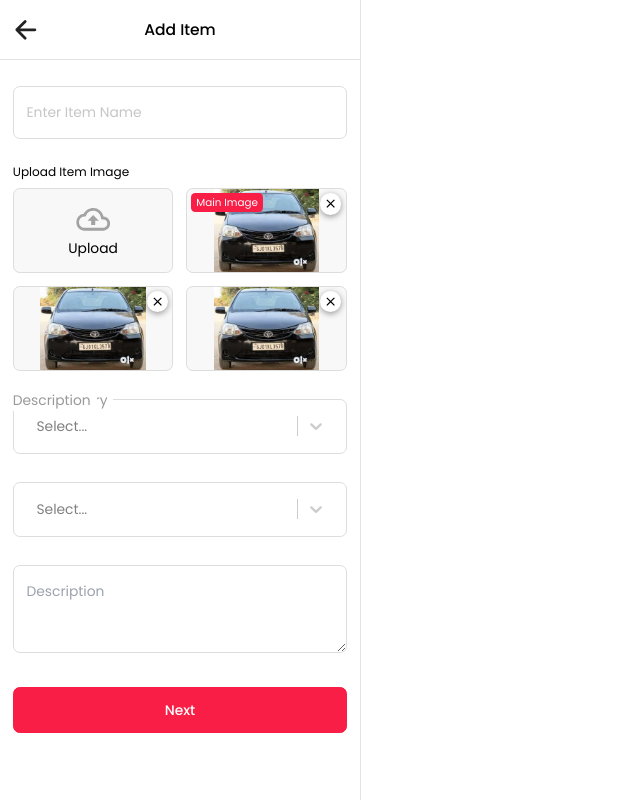
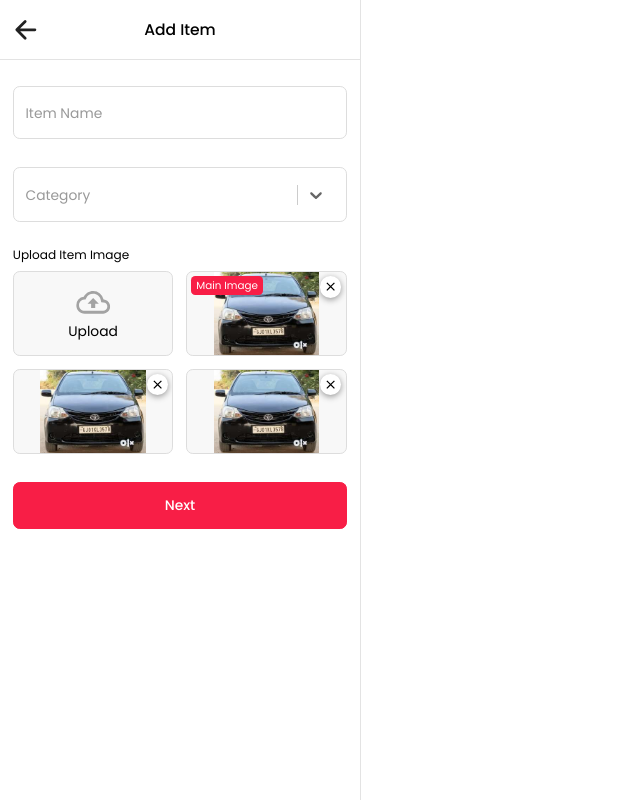
Before and after one commit to 25mohit/rent-property-project-frontend, a Next.js app: page /AddItem in a window 1280 px wide. Shown: the whole page, without its empty margins (0-640 px from the left). Built offline with nearby package versions, Linux system fonts and the light colour scheme.

Commit message:
select dropdown error

```diff
--- a/src/app/AddItem/page.tsx
+++ b/src/app/AddItem/page.tsx
@@ -1,15 +1,18 @@
-import React from "react";
+"use client"
+import React, { useState } from "react";
 import SingleContentLayout from "../components/HOC/Layout/SingleContentLayout";
 import { IoArrowBack } from "react-icons/io5";
 import Link from "next/link";
 import { prImg1, profileImg } from "../../../public/images";
 import Image from "next/image";
 import { FaCamera } from "react-icons/fa6";
-import SelectDropdown from "../components/Utils/Form/SelectDropdown/page";
+import SelectDropdown from "../components/Utils/Form/SelectDropdown/SelectDropdown";
 import { MdClose, MdOutlineCloudUpload } from "react-icons/md";
+import InputField from "../components/Utils/Form/InputField/InputField";
 
 
 const AddItem = () => {
+    const [category, setCategory] = useState('')
     return (
         <>
             <SingleContentLayout>
@@ -24,11 +27,10 @@ const AddItem = () => {
                 </div>
 
                 <div className="defaultSpace">
-                    <div className="formGroup">
-                        <label className="formLabel">Item Name</label>
-                        <input type="text" className='form-control' placeholder='Enter Item Name' />
-                        <p className='error danger'></p>
-                    </div>
+
+                    <InputField type="text" placeholder="Item Name" />
+                    <SelectDropdown placeholder="Category" setValue={setCategory} value={category}/>
+
                     <div className="formGroup">
                         <label className="formLabelNew">Upload Item Image</label>
                         <div className="uploadedMultiImg">
@@ -55,21 +57,12 @@ const AddItem = () => {
                         </div>
                         <p className='error danger'></p>
                     </div>
-                    <div className="formGroup">
-                        <label className="formLabel">Category</label>
-                        <SelectDropdown />
-                        <p className='error danger'></p>
-                    </div>
-                    <div className="formGroup">
-                        <label className="formLabel">Sub Category</label>
-                        <SelectDropdown />
-                        <p className='error danger'></p>
-                    </div>
-                    <div className="formGroup">
+
+                    {/* <div className="formGroup">
                         <label className="formLabel">Description</label>
                         <textarea className='form-control' placeholder='Description'></textarea>
                         <p className='error danger'></p>
-                    </div>
+                    </div> */}
                     <Link href="/SelectAddress" className='btn mainBtn fillBtn'>Next</Link>
 
                 </div>
--- a/src/app/ChangePassword/page.tsx
+++ b/src/app/ChangePassword/page.tsx
@@ -6,6 +6,7 @@ import { profileImg } from "../../../public/images";
 import Image from "next/image";
 import { FaCamera } from "react-icons/fa6";
 import { AiFillEye } from "react-icons/ai";
+import InputField from "../components/Utils/Form/InputField/InputField";
 
 const ChangePassword = () => {
     return (
@@ -21,39 +22,9 @@ const ChangePassword = () => {
             </div>
 
             <div className="defaultSpace">
-                <div className="formGroup">
-                    <label className="formLabel">Old Password</label>
-                    <div className='flex relative'>
-                        <input type="password" className='form-control' placeholder='Enter Old Password' />
-                        <button type="button" className="eyeAction">
-                            <AiFillEye />
-                            {/* <AiFillEyeInvisible /> */}
-                        </button>
-                    </div>
-                    <p className='error danger'></p>
-                </div>
-                <div className="formGroup">
-                    <label className="formLabel">New Password</label>
-                    <div className='flex relative'>
-                        <input type="password" className='form-control' placeholder='Enter New Password' />
-                        <button type="button" className="eyeAction">
-                            <AiFillEye />
-                            {/* <AiFillEyeInvisible /> */}
-                        </button>
-                    </div>
-                    <p className='error danger'></p>
-                </div>
-                <div className="formGroup">
-                    <label className="formLabel">Confirm Password</label>
-                    <div className='flex relative'>
-                        <input type="password" className='form-control' placeholder='Enter Confirm Password' />
-                        <button type="button" className="eyeAction">
-                            <AiFillEye />
-                            {/* <AiFillEyeInvisible /> */}
-                        </button>
-                    </div>
-                    <p className='error danger'></p>
-                </div>
+                <InputField type="password" placeholder="New Password" />
+                <InputField type="password" placeholder="Old Password" />
+                <InputField type="password" placeholder="Confirm Password" />
                 <button className='btn mainBtn fillBtn'>Submit</button>
 
             </div>
--- a/src/app/SelectAddress/page.tsx
+++ b/src/app/SelectAddress/page.tsx
@@ -5,7 +5,7 @@ import Link from "next/link";
 import { prImg1, profileImg } from "../../../public/images";
 import Image from "next/image";
 import { FaCamera } from "react-icons/fa6";
-import SelectDropdown from "../components/Utils/Form/SelectDropdown/page";
+import SelectDropdown from "../components/Utils/Form/SelectDropdown/SelectDropdown";
 import { MdClose, MdOutlineCloudUpload } from "react-icons/md";
 
 
--- a/src/app/Signup/page.tsx
+++ b/src/app/Signup/page.tsx
@@ -13,9 +13,6 @@ const Signup = () => {
 
   const [showVerifyOTP, setShowVerifyOTP] = useState(false);
 
-  const handleGetOTPClick = () => {
-    setShowVerifyOTP(true);
-  };
 
   return (
     <UserForm title="Create an account">
@@ -28,13 +25,9 @@ const Signup = () => {
       </div>
 
       <InputField type="text" placeholder="Full Name" />
-      <InputField type="email" placeholder="Email Address" />
-      <InputField type="number" field="mobile" label="+91" placeholder="Phone Number" />
-      <InputField type="password" placeholder="Password" />
-      <InputField type="text" placeholder="Refer Code" />
+      <InputField type="email" placeholder="Email Address" verifyClick={setShowVerifyOTP} />
 
-{/*
-      <div className="formGroup">
+      { showVerifyOTP && <div className='formGroup showOtp'>
         <div className="verificationForm">
           <label>OTP has been sent please verify</label>
           <div className='otpBox'>
@@ -47,7 +40,12 @@ const Signup = () => {
           </div>
         </div>
         <p className='error success text-center'></p>
-      </div> */}
+      </div> }
+      <InputField type="number" field="mobile" label="+91" placeholder="Phone Number" />
+      <InputField type="password" placeholder="Password" />
+      <InputField type="text" placeholder="Refer Code" />
+
+
 
       <div className="formGroup">
         <label className="checkbox agreeTerms">
--- a/src/app/components/Utils/Form/InputField/InputField.tsx
+++ b/src/app/components/Utils/Form/InputField/InputField.tsx
@@ -34,9 +34,9 @@ const InputField:React.FC<InputInterface> = ({ type, placeholder, min, max, fiel
       <div className='formGroupMain'>
         <input type={type} id={newID} className={`form-control ${field === "mobile" ? 'phoneNumberSpace' : ''}`} min={min} max={max} onChange={handleInputChange}/>
         <label htmlFor={newID} className={hasValue ? 'formLabel active' : 'formLabel'}>{placeholder}</label>
-        { field === "mobile" && <span className='countryCode'>+91</span>}
+        { field === "mobile" && <span className='countryCode'>{label}</span>}
         { type === "password" && <button type="button" className="eyeAction"><AiFillEye id="show-pass-btn"/></button> }
-        { type === "email" && <button className='getOtpBtn' id="verify-btn" onClick={() => verifyClick && verifyClick(prev => !prev)}>Get OTP</button> }
+        { type === "email" && <button type="button" className='getOtpBtn' id="verify-btn" onClick={() => verifyClick && verifyClick(prev => !prev)}>Get OTP</button> }
       </div>
       <p className='error danger'></p>
     </div>
--- /dev/null
+++ b/src/app/components/Utils/Form/SelectDropdown/SelectDropdown.tsx
@@ -0,0 +1,62 @@
+'use client'
+import React, { useEffect, useState } from 'react';
+
+import Select from 'react-select';
+
+
+interface InputInterface {
+    placeholder: string,
+    setValue: React.Dispatch<React.SetStateAction<string>>,
+    value?: string,
+    verifyClick?: React.Dispatch<React.SetStateAction<boolean>>
+}
+const options = [
+    { value: 'furniture', label: 'Furniture' },
+    { value: 'cars', label: 'Cars' },
+    { value: 'property', label: 'Property' },
+    { value: 'electronic', label: 'Electronic' }
+]
+
+const SelectDropdown: React.FC<InputInterface> = ({ placeholder, setValue, value }) => {
+    const [newID, setNewID] = useState('');
+    const [hasValue, setHasValue] = useState(false);
+    const [menuIsOpen, setMenuIsOpen] = useState(false);
+
+    useEffect(() => {
+        function generateRandomNumber() {
+            const currentTime = Date.now(); // Get the current timestamp
+            const randomNumber = Math.floor(Math.random() * currentTime); // Generate a random number based on the current timestamp
+            return `${randomNumber}`;
+        }
+        setNewID(generateRandomNumber())
+    }, [])
+
+    const onChangerHandler = (e: any) => {
+        const val = e.value
+        console.log("asdasd",e)
+        if(val !== ""){
+            setValue(val)
+            setHasValue(true)
+        }
+    }
+    useEffect(() => {
+        if(menuIsOpen){
+            setHasValue(true)
+        }
+    },[menuIsOpen])
+
+    console.log("hasValue", hasValue)
+    return (
+        <div className="formGroup">
+            <div className='selectDropDown'>
+                <div className='formGroupMain'>
+                    <Select onMenuOpen={() => setMenuIsOpen(true)} onMenuClose={() => setMenuIsOpen(false)}  autoFocus={true} value={value} options={options} placeholder="" onChange={onChangerHandler}/>
+                    <label htmlFor={newID} className={hasValue ? 'formLabel active' : 'formLabel'}>{placeholder}</label>
+                </div>
+            </div>
+            <p className='error danger'></p>
+        </div>
+    );
+};
+
+export default SelectDropdown;
--- a/src/app/components/Utils/Form/SelectDropdown/page.tsx
+++ /dev/null
@@ -1,23 +0,0 @@
-'use client'
-import React from 'react';
-
-import Select from 'react-select';
-
-
-const options = [
-{ value: 'furniture', label: 'Furniture' },
-{ value: 'cars', label: 'Cars' },
-{ value: 'property', label: 'Property' },
-{ value: 'electronic', label: 'Electronic' }
-]
-
-const SelectDropdown = () => {
-
-    return (
-        <div className='selectDropDown'>
-            <Select options={options} />
-        </div>
-    );
-};
-
-export default SelectDropdown;
--- a/src/app/style.scss
+++ b/src/app/style.scss
@@ -107,6 +107,7 @@ input:checked ~ .checkmark:after {
 	    z-index: 1;
 		transition: 0.2s;
 		color: #999999;
+		pointer-events: none;
 	}
 
 
@@ -133,6 +134,12 @@ input:checked ~ .checkmark:after {
 	}
 
 	.form-control:focus + .formLabel, .formGroupMain .active {
+		top: -2px;
+		color: #333;
+		z-index: 3;
+		font-size: var(--fontSize14);
+	}
+	.css-13cymwt-control + .formLabel, .formGroupMain .active {
 		top: -2px;
 		color: #333;
 		z-index: 3;
```
